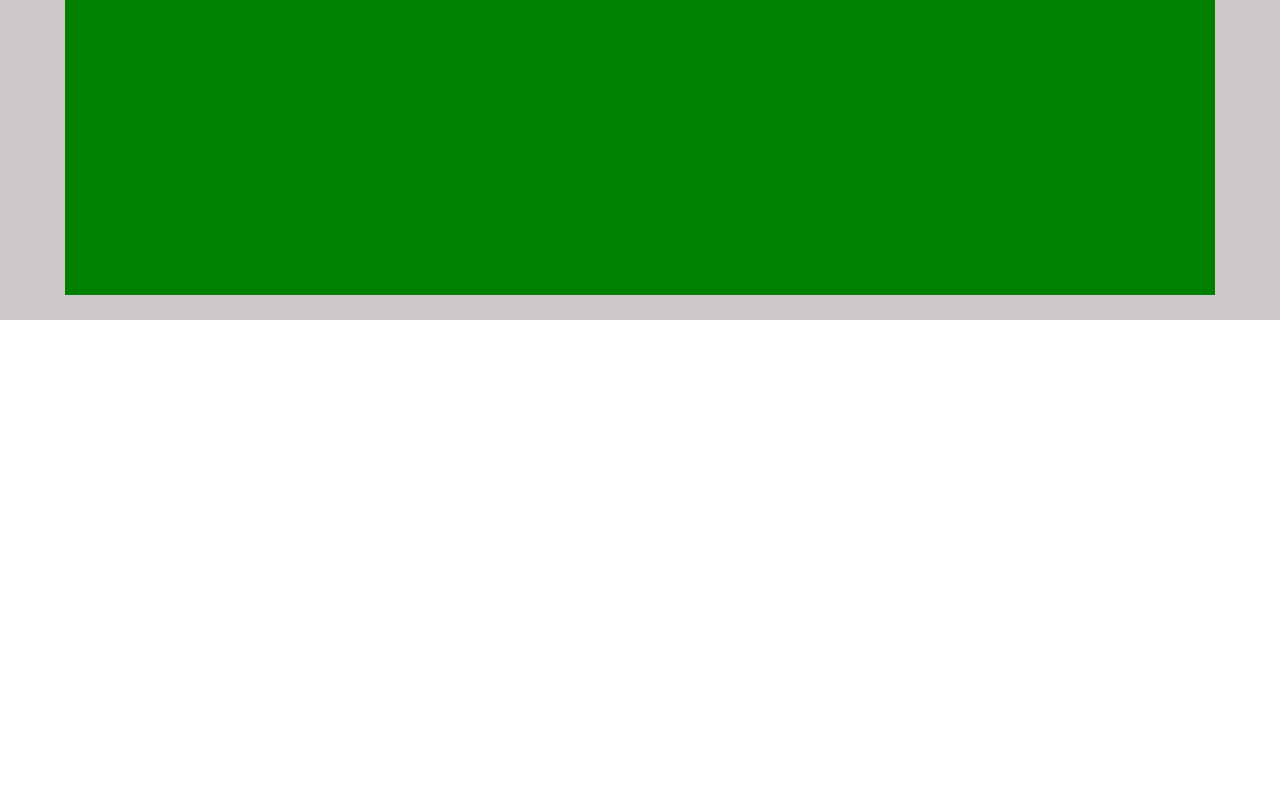
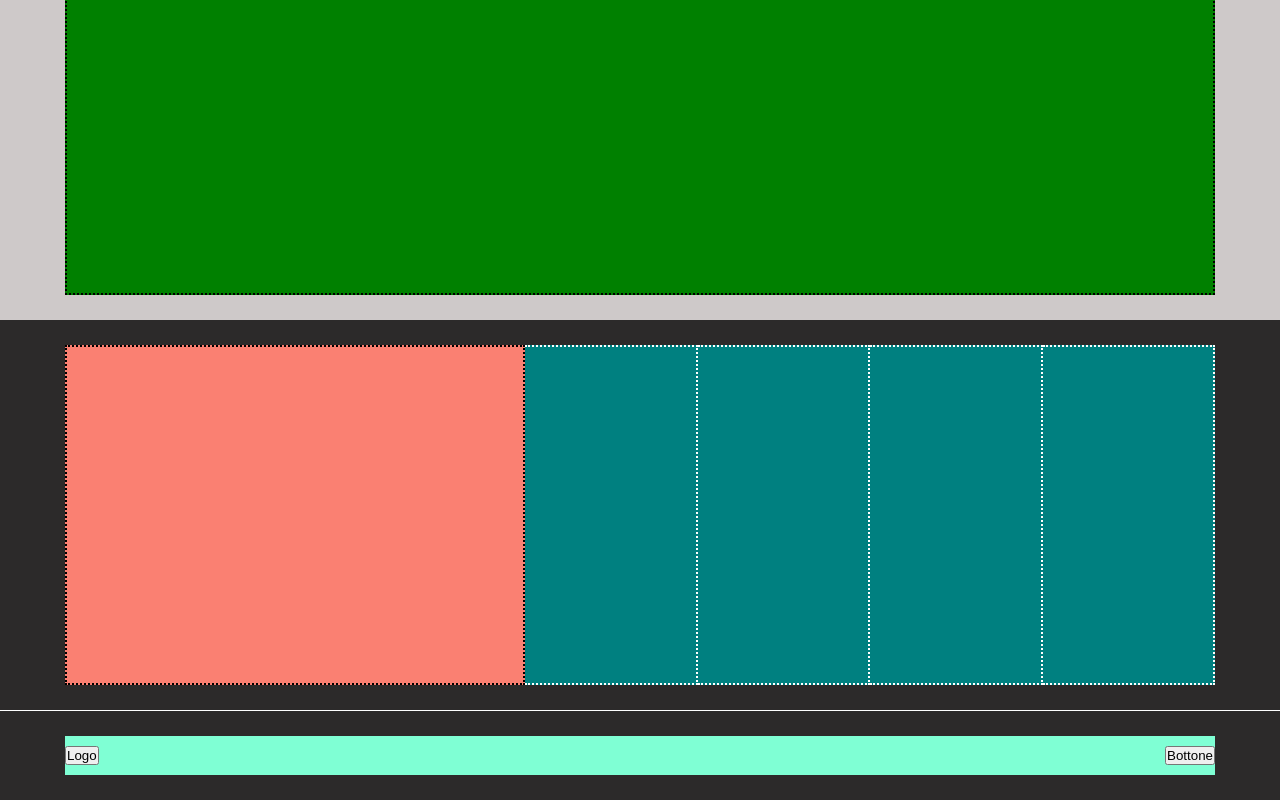
Before and after one commit to MiriamPecora/htmlcss-struttura-discord, a plain HTML site: page index.html in a window 1280 px wide. Shown: the part 1975-2775 px from the top of the page. Before the commit the page ends 2295 px from the top, so only its background shows below. Drawn offline with Linux system fonts and the light colour scheme.

Commit message:
[COMPLETED] Re-organized comments and completed the task

```diff
--- a/css/style.css
+++ b/css/style.css
@@ -53,7 +53,7 @@ header {
 /* MAIN */
 
 
-/* SECONDA SEZIONE */
+/* PRIMA */
 
 .blue-bg {
 background-color: rgb(7, 7, 136);
@@ -70,7 +70,7 @@ background-color: rgb(7, 7, 136);
     margin: 0px auto;
 }
 
-/* TERZA SEZIONE */
+/* SECONDA, TERZA E QUARTA SEZIONE*/
 
 .height-390{
     height: 390px;
@@ -86,8 +86,6 @@ background-color: rgb(7, 7, 136);
     background-color: rgb(71, 194, 243);
 }
 
-/* QUARTA SEZIONE */
-
 .grey-bg {
     background-color: rgb(206, 201, 201) ;
 }
@@ -96,8 +94,49 @@ background-color: rgb(7, 7, 136);
 
 .col-100 {
     width: 100%;
+}
+
+.height-650{
     height: 650px;
+}
+
+.green {
     background-color: green;
 }
 
 /* SESTA SEZIONE */
+
+.dark-grey-bg {
+    background-color: rgb(44, 42, 42);
+}
+
+.col-40 {
+    width: 40%;
+    height: 340px;
+    background-color: salmon;
+}
+
+.teal {
+    background-color: teal;
+}
+
+.dotted-wt {
+    border: 2px dotted white;
+    border-left: none;
+}
+
+/* FOOTER */
+
+.aquamarine{
+    background-color: aquamarine;
+}
+
+.bottoni {
+    display: flex;
+    justify-content: space-between;
+    padding: 10px 0;
+}
+
+.margin{
+    margin-top: 1px;
+}
--- a/index.html
+++ b/index.html
@@ -7,6 +7,8 @@
     <link rel="stylesheet" href="./css/style.css">
 </head>
 <body>
+
+    <!-- HEADER -->
 
     <header>
 
@@ -30,7 +32,11 @@
 
     </header>
 
+    <!-- MAIN -->
+
     <main>
+
+        <!-- PRIMA SEZIONE -->
 
         <div class="blue-bg">
 
@@ -46,7 +52,9 @@
 
         </div>
 
-        <div id="third_section">
+        <!-- SECONDA SEZIONE -->
+
+        <div>
 
             <div class="container height-390">
 
@@ -60,6 +68,8 @@
             </div>
 
         </div>
+
+        <!-- TERZA SEZIONE -->
 
         <div class="grey-bg">
 
@@ -76,7 +86,9 @@
 
         </div>
 
-        <div id="fifth_section">
+        <!-- QUARTA SEZIONE -->
+
+        <div>
 
             <div class="container height-390">
 
@@ -91,13 +103,15 @@
 
         </div>
 
+        <!-- QUINTA SEZIONE -->
+
         <div class="grey-bg">
 
             <div class="container">
 
                 <div class="row">
 
-                    <div class="col-100"></div>
+                    <div class="col-100 dotted green height-650"></div>
 
                 </div>
 
@@ -105,12 +119,47 @@
 
         </div>
 
+        <!-- SESTA SEZIONE -->
 
+        <div class="dark-grey-bg">
 
+            <div class="container">
 
+                <div class="row">
+
+                    <div class="col-40 dotted"></div>
+                    <div class="col-15 teal dotted dotted-wt"></div>
+                    <div class="col-15 teal dotted-wt"></div>
+                    <div class="col-15 teal dotted-wt"></div>
+                    <div class="col-15 teal dotted-wt"></div>
+
+                </div>
+
+            </div>
+
+        </div>
+
+        <!-- FOOTER -->
+
+        <footer>
+
+            <div class="dark-grey-bg margin">
+
+                <div class="container">
+
+                    <div class="row">
+
+                        <div class="col-100 aquamarine bottoni">
+                            <button>Logo</button>
+                            <button>Bottone</button>
+                        </div>
+                    </div>
+                </div>
+            </div>
+
+        </footer>
 
     </main>
 
-
 </body>
 </html>
```
